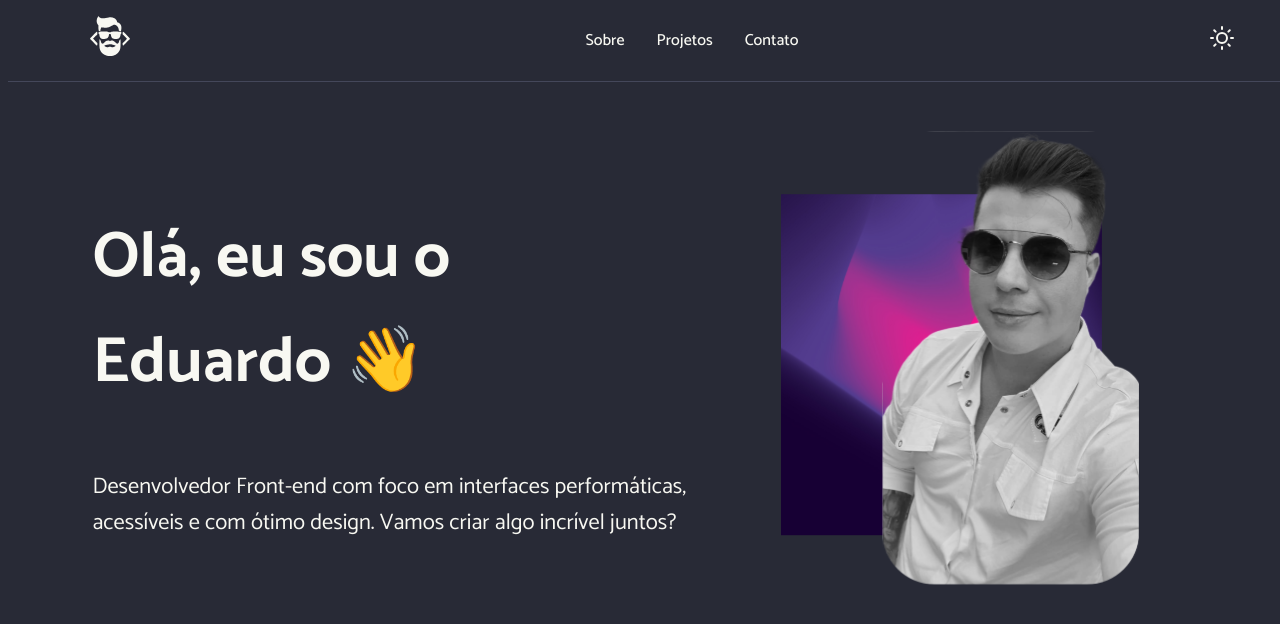
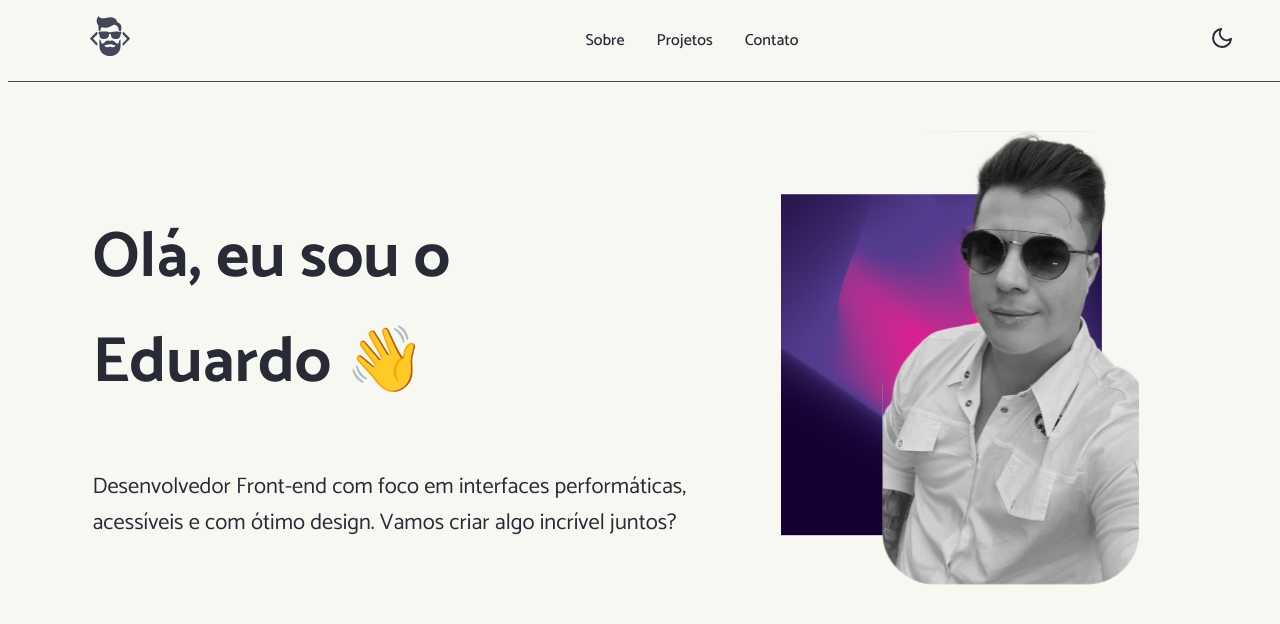
Before and after one commit to eosantos/portifolio-3.0, a Next.js app: page / in a window 1280 px wide. Shown: the top 624 px of the page. Built offline with nearby package versions, Linux system fonts and the light colour scheme.

Commit message:
feat: feito a criação do componente SplashWrapper e ajustado a função do loading.

```diff
--- a/src/app/layout.tsx
+++ b/src/app/layout.tsx
@@ -1,6 +1,7 @@
-import Header from 'components/Header';
+import SplashWrapper from '@/components/SplashWrapper';
 import type { Metadata } from 'next';
 import { Catamaran } from 'next/font/google';
+import Script from 'next/script';
 import { ThemeProvider } from '../providers/theme-provider';
 
 const catamaran = Catamaran({
@@ -19,11 +20,24 @@ export default function RootLayout({
   children: React.ReactNode;
 }) {
   return (
-    <html lang="pt-BR">
+    <html lang="pt-BR" suppressHydrationWarning>
+      <head>
+        <Script id="theme-init" strategy="beforeInteractive">
+          {`
+            (function () {
+              try {
+                const storedTheme = localStorage.getItem('theme');
+                const prefersDark = window.matchMedia('(prefers-color-scheme: dark)').matches;
+                const theme = storedTheme || (prefersDark ? 'dark' : 'light');
+                document.documentElement.classList.add(theme);
+              } catch (e) {}
+            })();
+          `}
+        </Script>
+      </head>
       <body className={catamaran.className}>
         <ThemeProvider>
-          <Header />
-          {children}
+          <SplashWrapper>{children}</SplashWrapper>
         </ThemeProvider>
       </body>
     </html>
--- a/src/components/SplashScreen.tsx
+++ b/src/components/SplashScreen.tsx
@@ -1,6 +1,6 @@
-// src/components/SplashScreen.tsx
 'use client';
 
+import { useTheme } from '@/providers/theme-provider';
 import Image from 'next/image';
 import { useEffect, useState } from 'react';
 import styled, { keyframes } from 'styled-components';
@@ -12,11 +12,11 @@ const fadeOut = keyframes`
   }
 `;
 
-const SplashContainer = styled.div<{ $fade: boolean }>`
+const SplashContainer = styled.div<{ $fade: boolean; $isDark: boolean }>`
   position: fixed;
   z-index: 9999;
   inset: 0;
-  background-color: ${({ theme }) => theme.background};
+  background-color: ${({ $isDark }) => ($isDark ? '#282a36' : '#f8f8f2')};
   display: flex;
   justify-content: center;
   align-items: center;
@@ -26,19 +26,30 @@ const SplashContainer = styled.div<{ $fade: boolean }>`
 
 export default function SplashScreen() {
   const [fade, setFade] = useState(false);
+  const [hasMounted, setHasMounted] = useState(false);
+  const { isDark } = useTheme();
+
+  useEffect(() => {
+    setHasMounted(true);
+  }, []);
 
   useEffect(() => {
     const timer = setTimeout(() => {
       setFade(true);
-    }, 1500); // tempo de exibição do splash
-
+    }, 1500);
     return () => clearTimeout(timer);
   }, []);
 
+  if (!hasMounted) return null;
+
   return (
-    <SplashContainer $fade={fade}>
+    <SplashContainer $fade={fade} $isDark={isDark}>
       <Image
-        src="/assets/icons/logo-white.png"
+        src={
+          isDark
+            ? '/assets/icons/logo-white.svg'
+            : '/assets/icons/logo-black.svg'
+        }
         alt="Logo"
         width={150}
         height={150}
--- /dev/null
+++ b/src/components/SplashWrapper.tsx
@@ -0,0 +1,30 @@
+// components/SplashWrapper.tsx
+'use client';
+
+import { useEffect, useState } from 'react';
+import Header from './Header';
+import SplashScreen from './SplashScreen';
+
+export default function SplashWrapper({
+  children
+}: {
+  children: React.ReactNode;
+}) {
+  const [isLoading, setIsLoading] = useState(true);
+
+  useEffect(() => {
+    const timer = setTimeout(() => {
+      setIsLoading(false);
+    }, 1600);
+    return () => clearTimeout(timer);
+  }, []);
+
+  if (isLoading) return <SplashScreen />;
+
+  return (
+    <>
+      <Header />
+      {children}
+    </>
+  );
+}
--- a/src/providers/theme-provider.tsx
+++ b/src/providers/theme-provider.tsx
@@ -1,4 +1,3 @@
-// src/providers/theme-provider.tsx
 'use client';
 
 import { createContext, useContext, useEffect, useState } from 'react';
@@ -20,17 +19,18 @@ export function useTheme() {
 }
 
 export function ThemeProvider({ children }: { children: React.ReactNode }) {
-  const [isDark, setIsDark] = useState(true);
+  const [isDark, setIsDark] = useState(() => {
+    if (typeof window === 'undefined') return true;
+    return document.documentElement.classList.contains('dark');
+  });
 
   useEffect(() => {
-    const stored = localStorage.getItem('theme');
-    if (stored === 'dark') {
-      setIsDark(true);
-    }
-  }, []);
+    const root = document.documentElement;
+    const newTheme = isDark ? 'dark' : 'light';
 
-  useEffect(() => {
-    localStorage.setItem('theme', isDark ? 'dark' : 'light');
+    root.classList.remove(isDark ? 'light' : 'dark');
+    root.classList.add(newTheme);
+    localStorage.setItem('theme', newTheme);
   }, [isDark]);
 
   function toggleTheme() {
```
